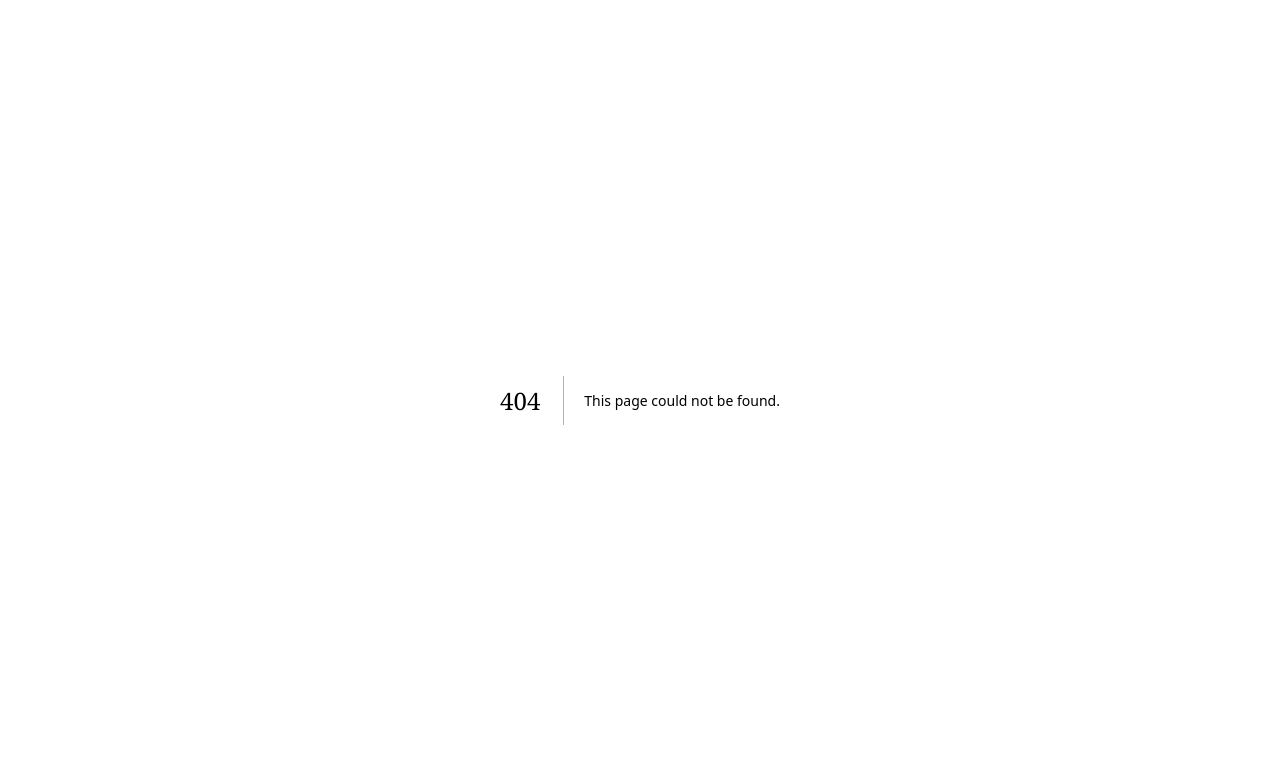
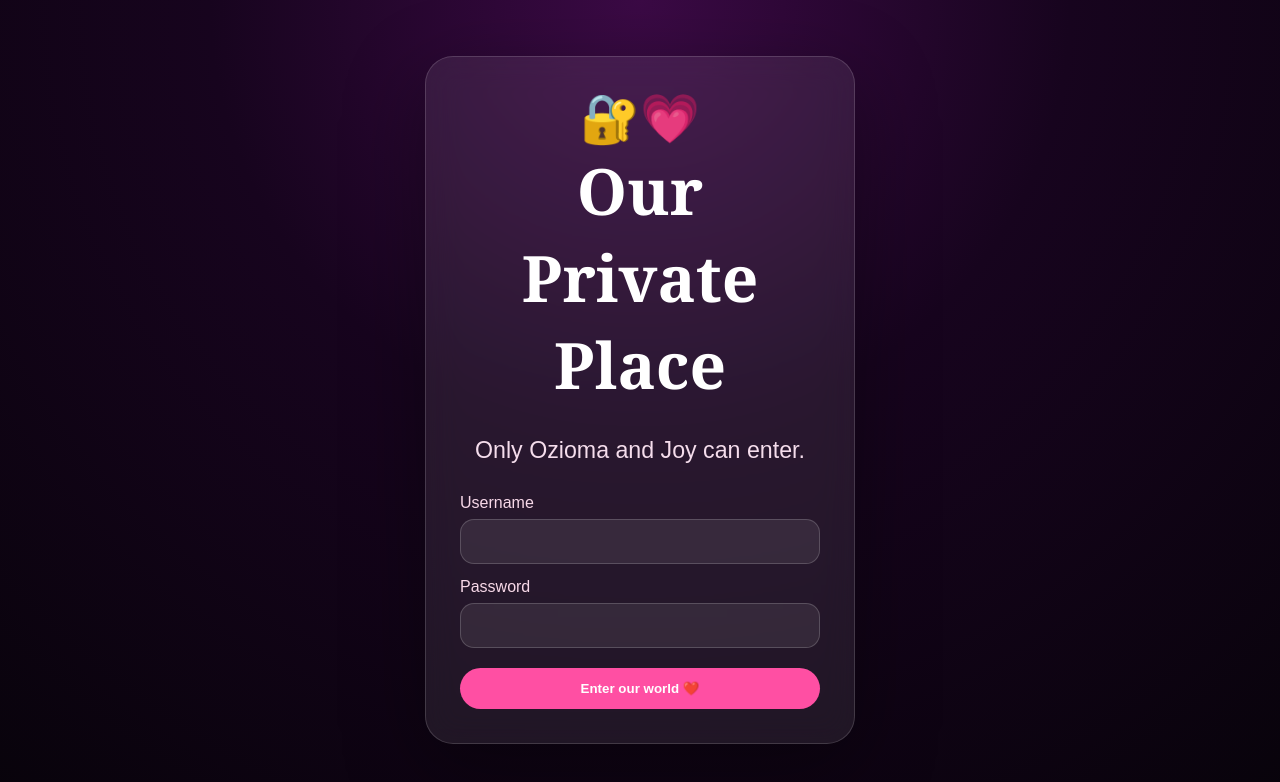
Before and after one commit to godozicodes/Joy, a Next.js app: page /login in a window 1280 px wide. Before the commit this address had no page. Shown: the top 782 px of the page. Built offline with nearby package versions, Linux system fonts and the light colour scheme.

Commit message:
Add private login page

```diff
--- /dev/null
+++ b/app/login/page.js
@@ -0,0 +1,60 @@
+'use client';
+
+import { useState } from 'react';
+import { useRouter } from 'next/navigation';
+
+export default function LoginPage() {
+  const router = useRouter();
+  const [error, setError] = useState('');
+  const [loading, setLoading] = useState(false);
+
+  async function handleSubmit(event) {
+    event.preventDefault();
+    setError('');
+    setLoading(true);
+
+    const form = new FormData(event.currentTarget);
+    const response = await fetch('/api/login', {
+      method: 'POST',
+      headers: { 'Content-Type': 'application/json' },
+      body: JSON.stringify({
+        username: form.get('username'),
+        password: form.get('password'),
+      }),
+    });
+
+    if (!response.ok) {
+      const data = await response.json().catch(() => ({}));
+      setError(data.error || 'Login failed.');
+      setLoading(false);
+      return;
+    }
+
+    router.replace('/');
+    router.refresh();
+  }
+
+  return (
+    <main className="login-wrap">
+      <section className="card login-card">
+        <div style={{ fontSize: '3rem', textAlign: 'center' }}>🔐💗</div>
+        <h1 style={{ fontSize: 'clamp(2.4rem,8vw,4rem)', textAlign: 'center' }}>Our Private Place</h1>
+        <p className="lead" style={{ textAlign: 'center' }}>Only Ozioma and Joy can enter.</p>
+
+        {error ? <div className="error">{error}</div> : null}
+
+        <form onSubmit={handleSubmit}>
+          <label htmlFor="username">Username</label>
+          <input id="username" name="username" autoComplete="username" required />
+
+          <label htmlFor="password">Password</label>
+          <input id="password" name="password" type="password" autoComplete="current-password" required />
+
+          <button type="submit" style={{ width: '100%', marginTop: 20 }} disabled={loading}>
+            {loading ? 'Opening…' : 'Enter our world ❤️'}
+          </button>
+        </form>
+      </section>
+    </main>
+  );
+}
```
